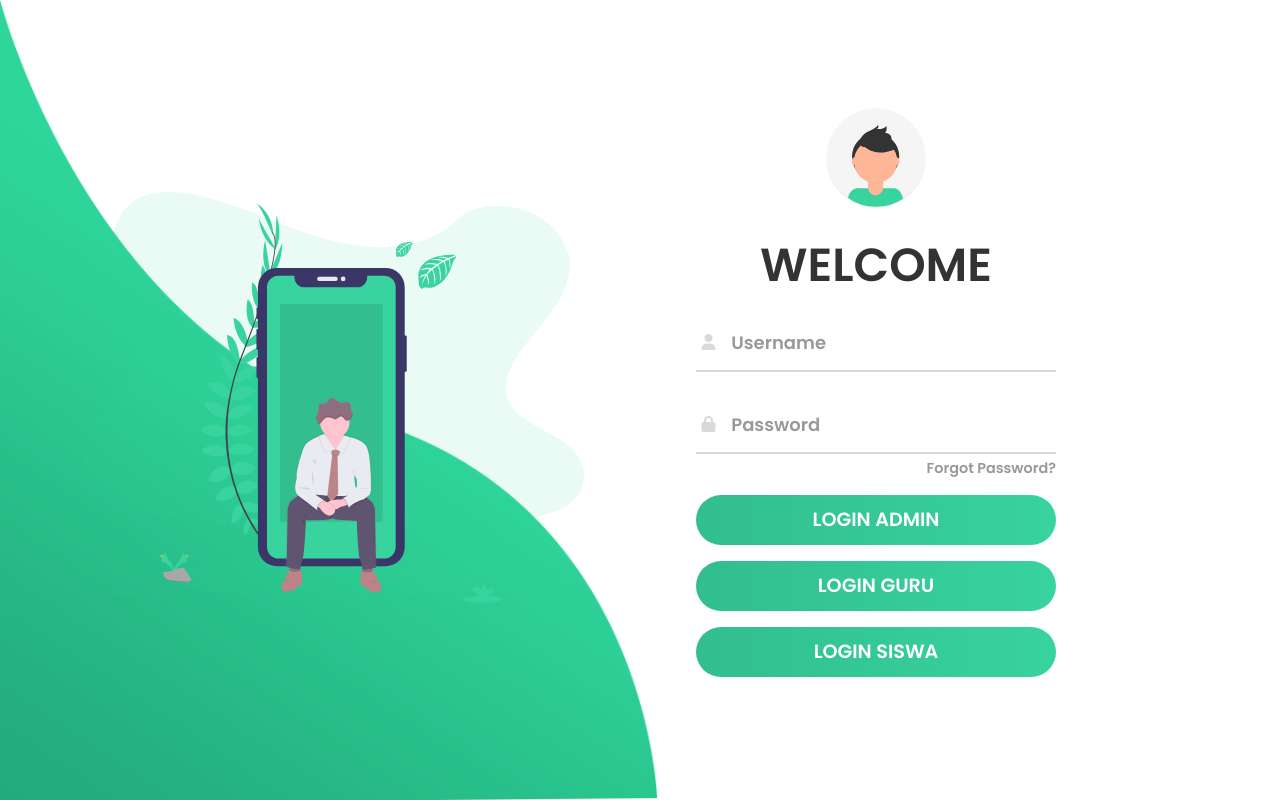
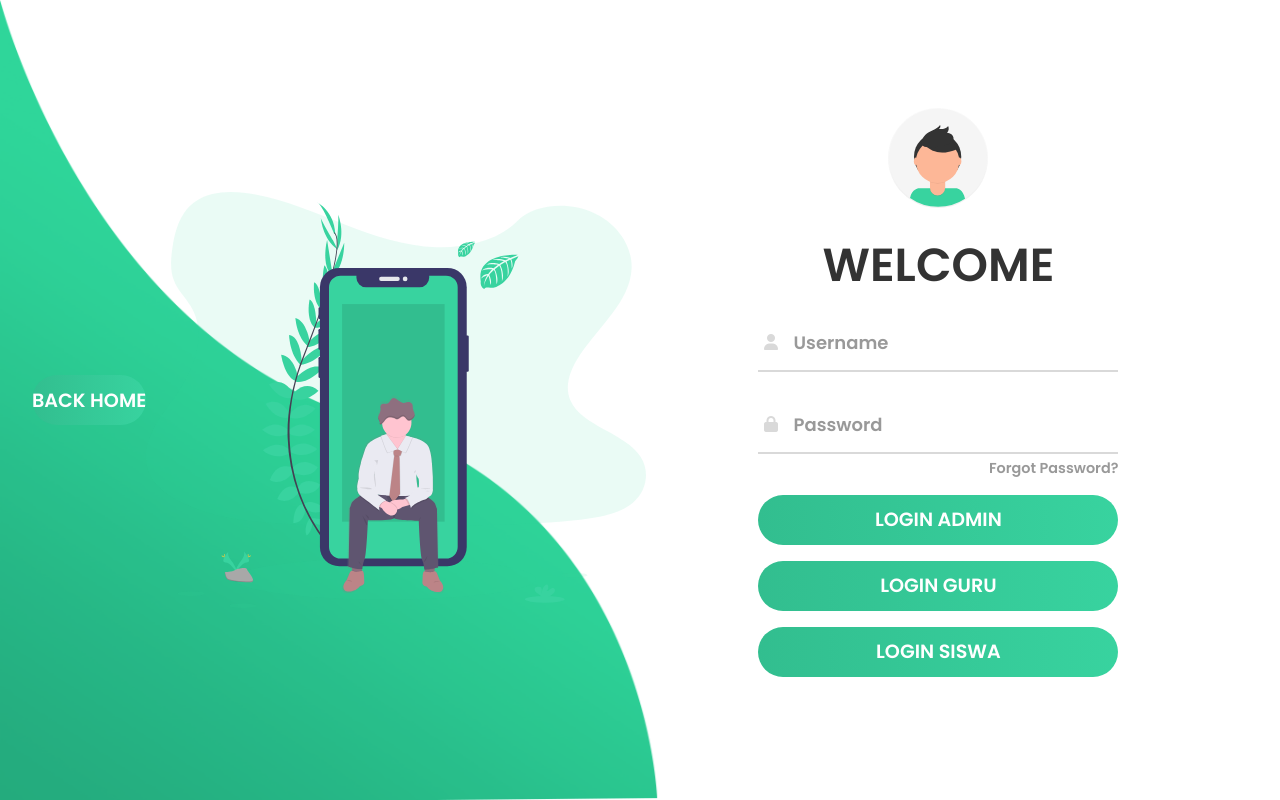
Before and after one commit to nadianadine16/proyek_siakad, a PHP site: page /login.php in a window 1280 px wide. Run offline with PHP 8.4, Linux system fonts and the light colour scheme; some libraries are stand-ins or nearby versions.

Commit message:
Update login.php

```diff
--- a/login.php
+++ b/login.php
@@ -11,6 +11,7 @@
 	<img class="wave" src="img/wave.png">
 	<div class="container">
 		<div class="img">
+			<a href="index.php"><input type="button" class="btn" value="Back Home"></a>
 			<img src="img/bg.svg">
 		</div>
 		<div class="login-content">
```
